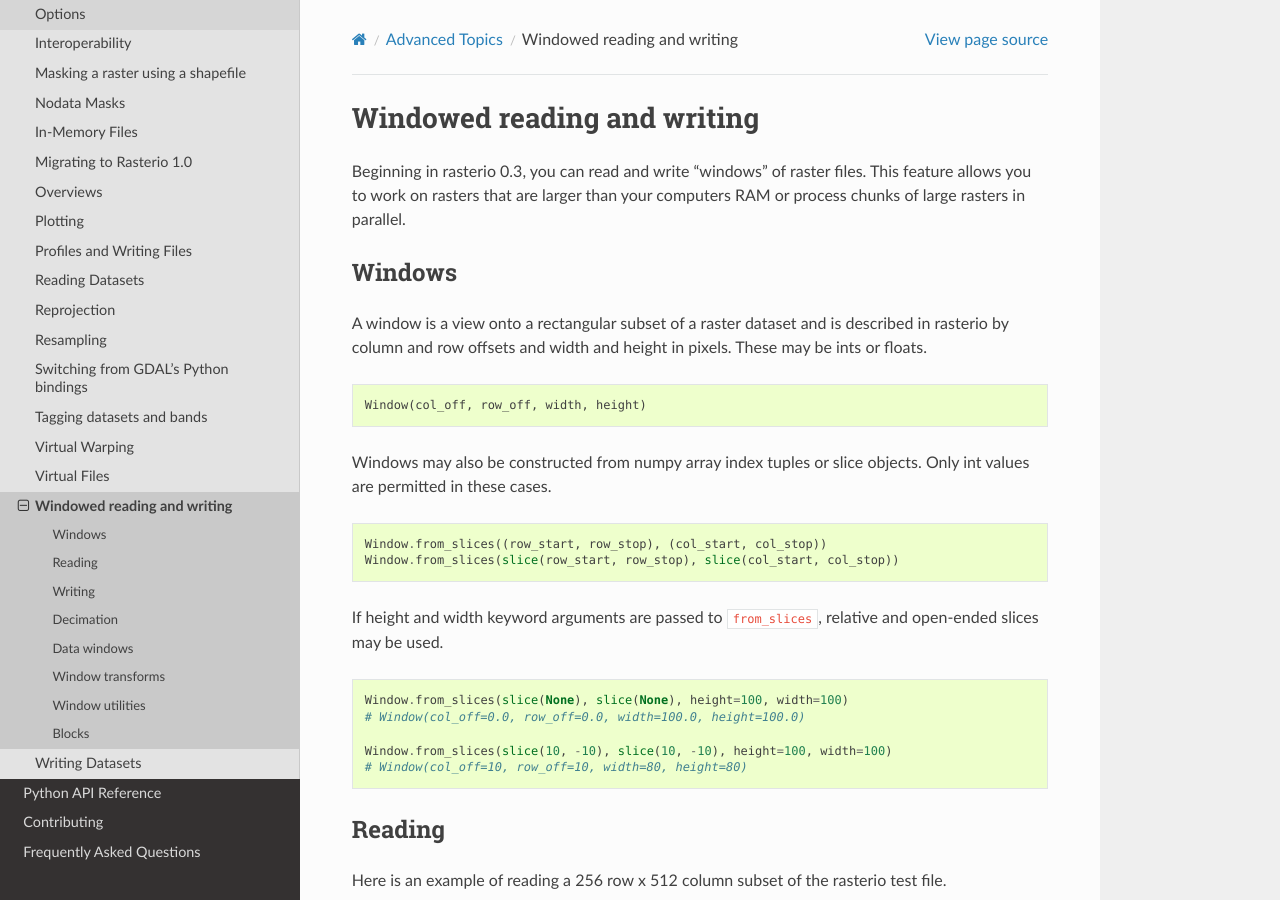
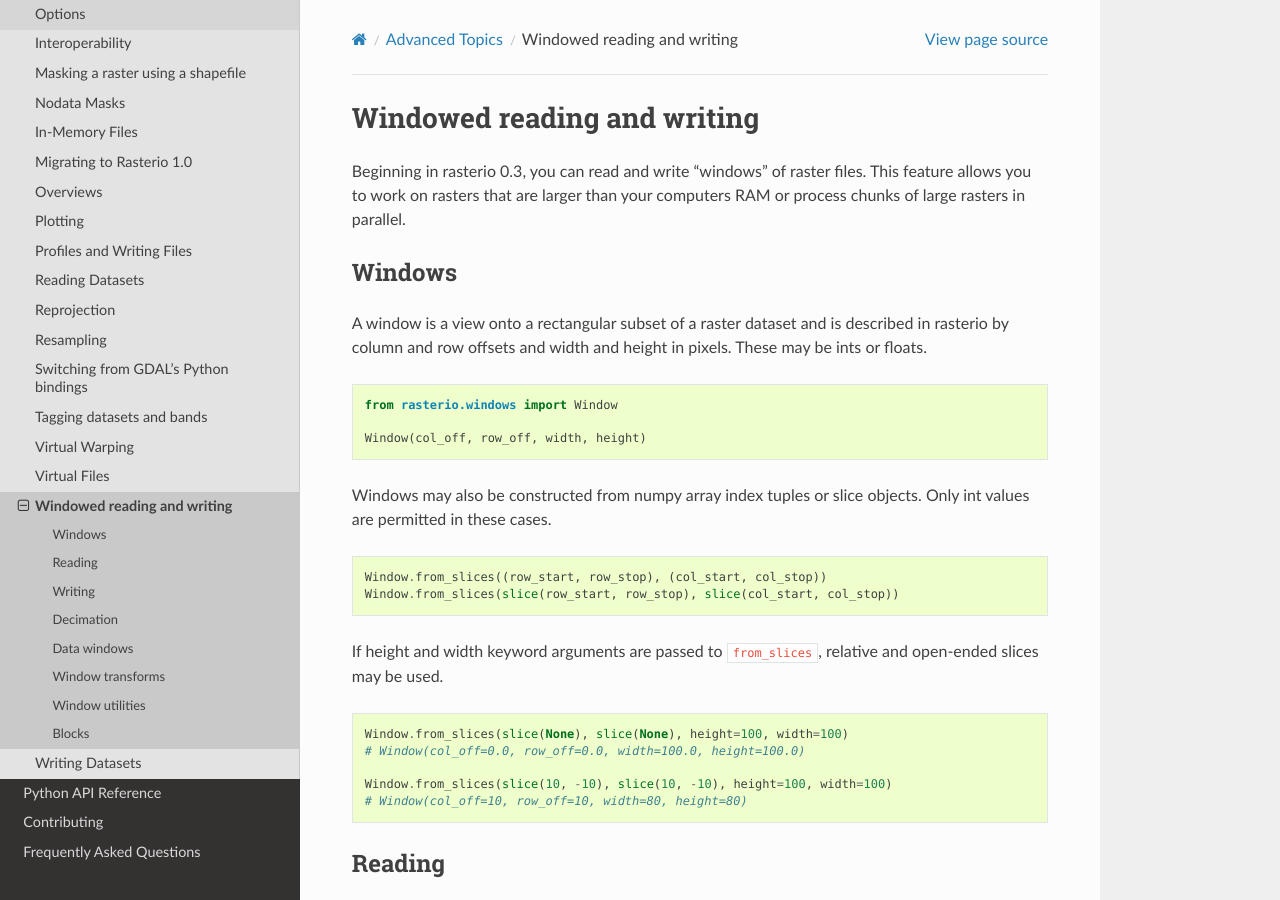
Before and after one commit to rasterio/rasterio, a Sphinx documentation site: the page built from docs/topics/windowed-rw.rst, in a window 1280 px wide and 900 px high. Built offline with Sphinx 7.4.7 and the Read the Docs theme 2.0.0, drawn with Linux system fonts in a browser that asks for light colours.

Commit message:
Show import of Window

```diff
--- a/docs/topics/windowed-rw.rst
+++ b/docs/topics/windowed-rw.rst
@@ -15,6 +15,8 @@ described in rasterio by column and row offsets and width and height
 in pixels. These may be ints or floats.
 
 .. code-block:: python
+
+   from rasterio.windows import Window
 
    Window(col_off, row_off, width, height)
 
```
